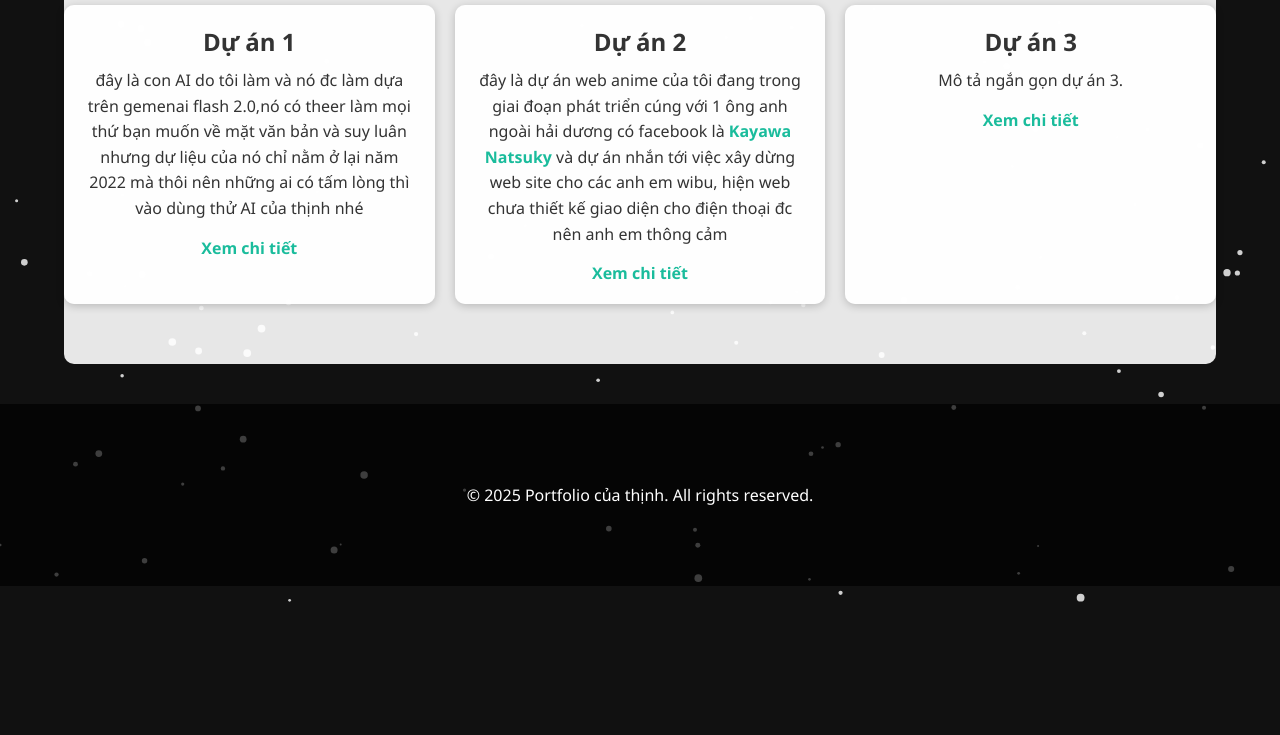
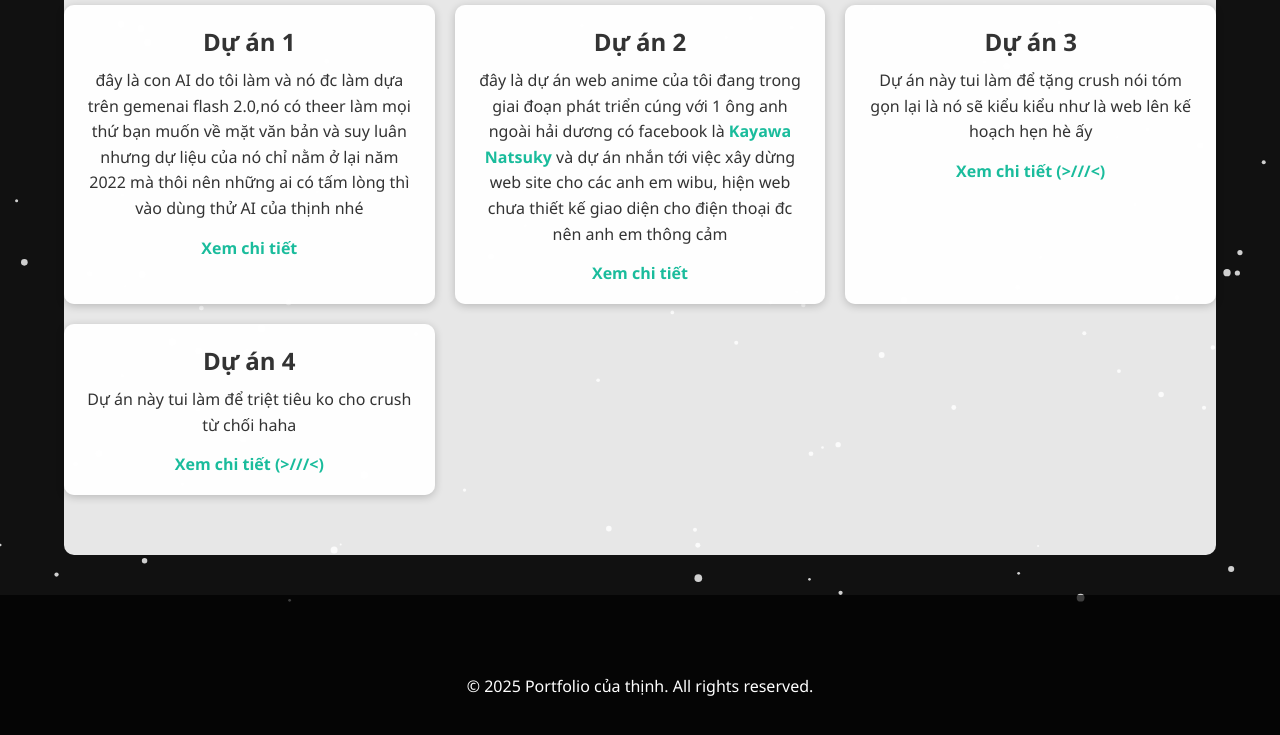
Before and after one commit to maitrongthinh/Portfolio, a plain HTML site: page projects.html in a window 1280 px wide. Shown: the part 197-932 px from the top of the page. Before the commit the page ends 800 px from the top, so only its background shows below. Drawn offline with Linux system fonts and the light colour scheme.

Commit message:
Update projects.html

```diff
--- a/projects.html
+++ b/projects.html
@@ -37,8 +37,13 @@
       </div>
       <div class="project-card">
         <h3>Dự án 3</h3>
-        <p>Mô tả ngắn gọn dự án 3.</p>
-        <a href="#" target="_blank">Xem chi tiết</a>
+        <p>Dự án này tui làm để tặng crush nói tóm gọn lại là nó sẽ kiểu kiểu như là web lên kế hoạch hẹn hè ấy </p>
+        <a href="https://maitrongthinh.github.io/quatang.githud.io/" target="_blank">Xem chi tiết (>///<)</a>
+      </div>
+      <div class="project-card">
+        <h3>Dự án 4</h3>
+        <p>Dự án này tui làm để triệt tiêu ko cho crush từ chối haha </p>
+        <a href="https://maitrongthinh.github.io/trahoi.githud.io/" target="_blank">Xem chi tiết (>///<)</a>
       </div>
       <!-- Bạn có thể thêm nhiều dự án khác tại đây -->
     </div>
```
